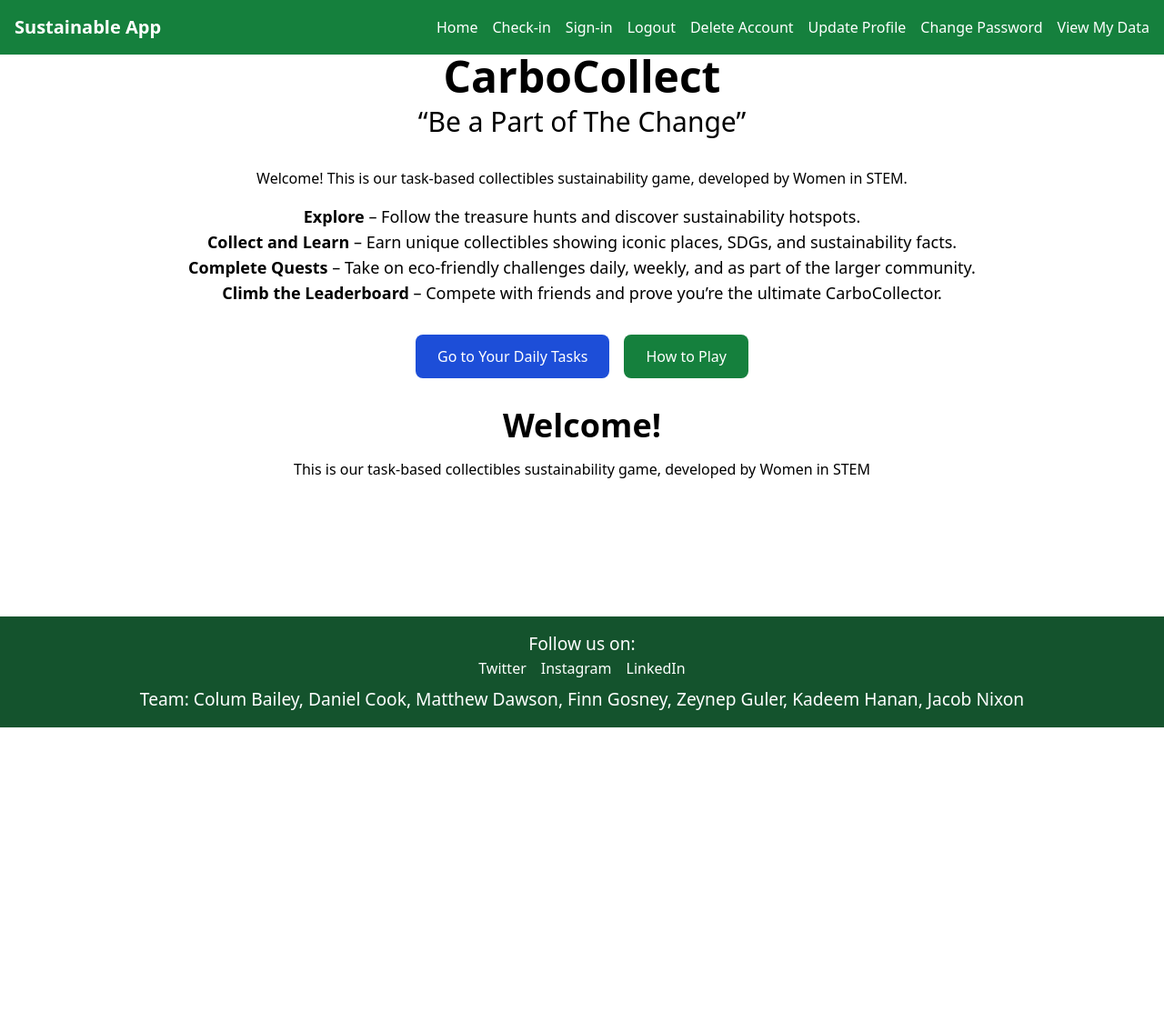
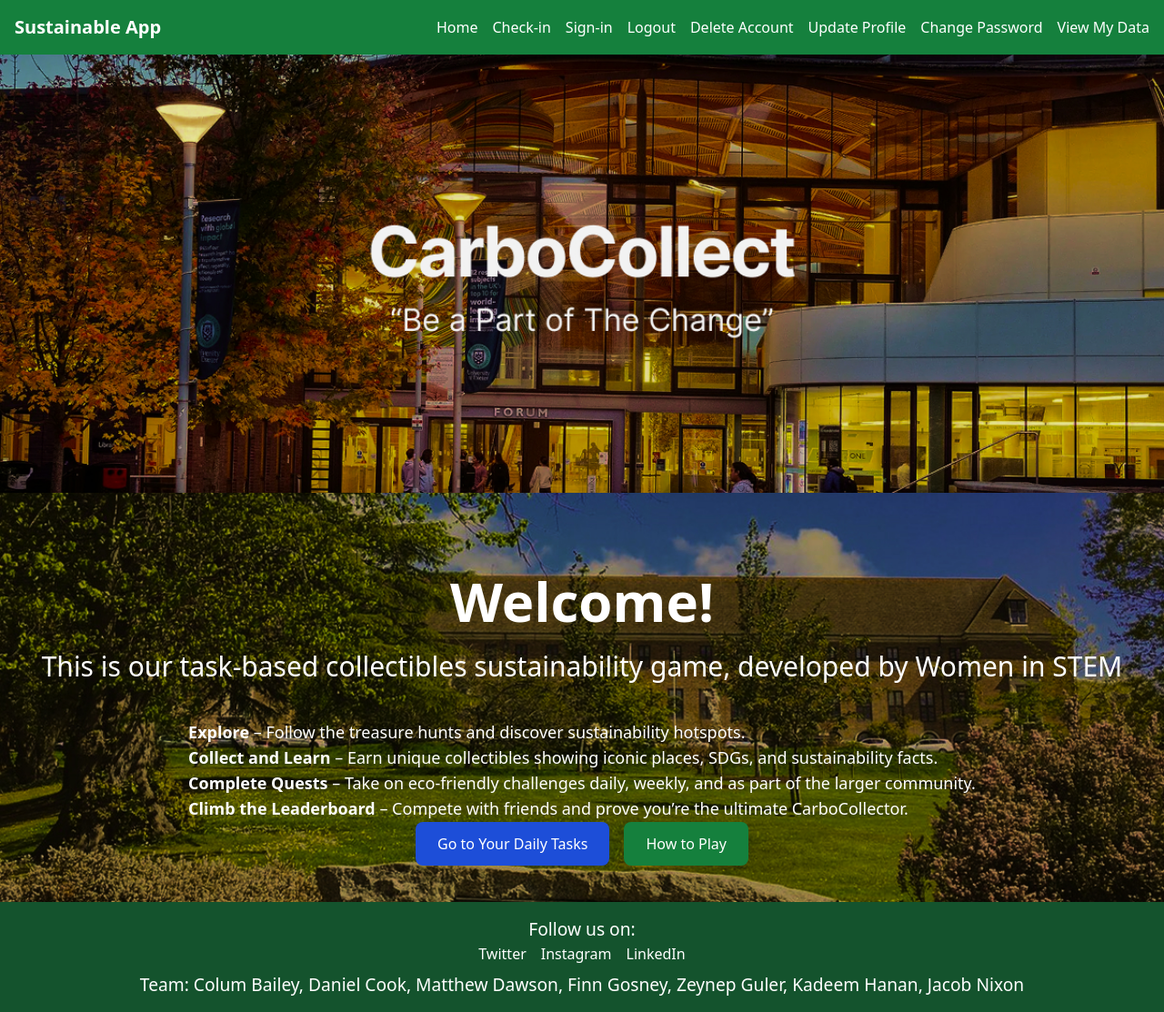
Before and after one commit to FinnGos/Group-Engineering-Project, a Django app: page /home/ in a window 1280 px wide. Shown: the whole page at 91% size. Before the commit the page ends 800 px from the top, so only its background shows below. Run offline with Django 4.2, Linux system fonts and the light colour scheme; a user stored in the database is signed in; some libraries are stand-ins or nearby versions.

Commit message:
home page

```diff
--- a/SustainableApplication/home/templates/home.html
+++ b/SustainableApplication/home/templates/home.html
@@ -3,62 +3,36 @@
 
 {% block title %}Home{% endblock %}
 
-{% block extra_css %}
-<style>
-    .top-section {
-        background-image: url("{% static 'images/Top_Image.jpg' %}");
-        height: 50vh;
-        background-size: cover;
-        background-position: center;
-        display: flex;
-        align-items: center;
-        justify-content: center;
-        color: white;
-        font-size: 2rem;
-        font-weight: bold;
-    }
-
-    .bottom-section {
-        background-image: url("{% static 'images/Bottom_Image.jpg' %}");
-        height: 50vh;
-        background-size: cover;
-        background-position: center;
-        display: flex;
-        align-items: center;
-        justify-content: center;
-        color: white;
-        font-size: 1.75rem;
-        font-weight: bold;
-    }
-</style>
-{% endblock %}
-
 {% block content %}
 <!-- Top Half Image Section -->
-<div class="top-section">
-    <div class="text-center">
-        <h1 class="text-5xl font-bold">CarboCollect</h1>
-        <p class="text-3xl mt-2">“Be a Part of The Change”</p>
-    </div>
+<div class="top-section relative">
+    <img src="{% static 'images/Top_Image.jpg' %}" alt="Top Image" class="w-full h-auto">
 </div>
 
-<!-- Main Content Section -->
-<div class="p-8 text-center">
-    <p>
-        Welcome! This is our task-based collectibles sustainability game, developed by Women in STEM.
-    </p>
-    <ul class="mt-4 text-lg">
-        <li><strong>Explore</strong> – Follow the treasure hunts and discover sustainability hotspots.</li>
-        <li><strong>Collect and Learn</strong> – Earn unique collectibles showing iconic places, SDGs, and
-            sustainability facts.</li>
-        <li><strong>Complete Quests</strong> – Take on eco-friendly challenges daily, weekly, and as part of the larger
-            community.</li>
-        <li><strong>Climb the Leaderboard</strong> – Compete with friends and prove you’re the ultimate CarboCollector.
-        </li>
-    </ul>
+<!-- Bottom Half Image Section -->
+<div class="bottom-section relative">
+    <img src="{% static 'images/Bottom_Image.jpg' %}" alt="Bottom Image" class="w-full h-auto">
 
-    <!-- Buttons Section with Alpine.js -->
-    <div x-data="{ open: false }" class="mt-8 flex justify-center space-x-4">
+    <!-- Text and Content for the Bottom Section -->
+    <div class="bottom-text absolute inset-0 flex flex-col justify-center items-center text-white">
+        <!-- Welcome Heading: Larger and higher -->
+        <h1 class="text-6xl font-bold mb-6">Welcome!</h1>
+
+        <!-- Introduction Text: Larger than other text -->
+        <p class="text-3xl mb-6">This is our task-based collectibles sustainability game, developed by Women in STEM</p>
+
+        <!-- Rest of the List -->
+        <ul class="mt-4 text-lg">
+            <li><strong>Explore</strong> – Follow the treasure hunts and discover sustainability hotspots.</li>
+            <li><strong>Collect and Learn</strong> – Earn unique collectibles showing iconic places, SDGs, and sustainability facts.</li>
+            <li><strong>Complete Quests</strong> – Take on eco-friendly challenges daily, weekly, and as part of the larger community.</li>
+            <li><strong>Climb the Leaderboard</strong> – Compete with friends and prove you’re the ultimate CarboCollector.</li>
+        </ul>
+    </div>
+
+
+    <!-- Buttons Section -->
+    <div x-data="{ open: false }" class="mt-8 flex justify-center space-x-4 absolute bottom-10 w-full text-center">
         <a href="{% url 'tasks_view' %}" class="bg-blue-700 text-white px-6 py-3 rounded-lg hover:bg-blue-800">
             Go to Your Daily Tasks
         </a>
@@ -79,12 +53,4 @@
     </div>
 </div>
 
-<!-- Bottom Half Image Section -->
-<div class="bottom-section">
-    <div class="text-center">
-        <h2 class="text-4xl font-bold">Welcome!</h2>
-        <p class="mt-4">This is our task-based collectibles sustainability game, developed by Women in STEM</p>
-    </div>
-</div>
-
 {% endblock %}
```
Also changed, not shown: SustainableApplication/home/static/styles.css (+47 -2 lines), SustainableApplication/db.sqlite3, 2 other files.
